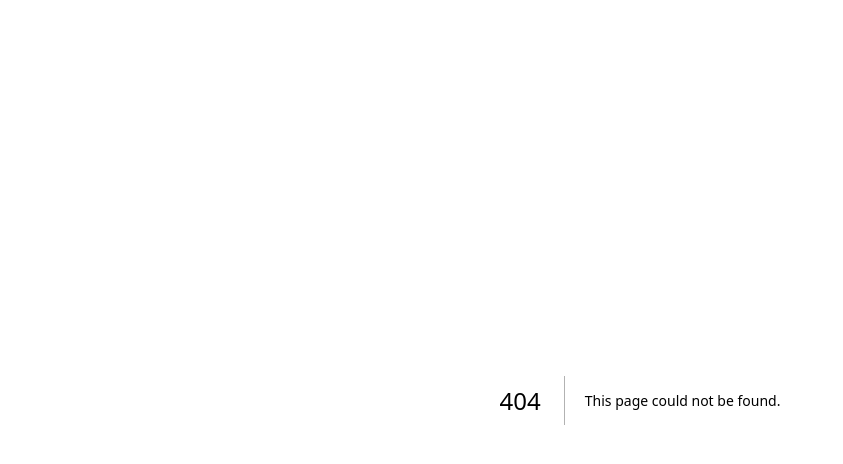
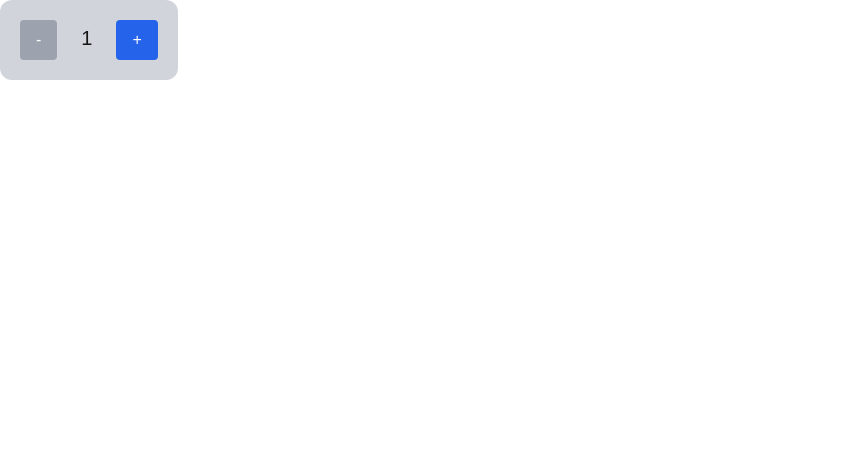
Before and after one commit to zi-michael-liang/cprg306-assignments, a Next.js app: page /week-4 in a window 1280 px wide. Before the commit this address had no page. Shown: the top 464 px of the page, without its empty margins (0-843 px from the left). Built offline with nearby package versions, Linux system fonts and the light colour scheme.

Commit message:
week 4 assignment
completed week 4 assignment. Counter from 1 to 20 with increment and decrement buttons. Buttons disabled if they would bring the value out of range.

```diff
--- a/app/page.js
+++ b/app/page.js
@@ -6,6 +6,7 @@ export default function Home() {
       <h1>CPRG 306: Web Development 2 - Assignments</h1>
       <p><Link href = "../week-2/" className="underline">Week 2 assignment</Link></p>
       <p><Link href = "../week-3/" className="underline">Week 3 assignment</Link></p>
+      <p><Link href = "../week-4/" className="underline">Week 4 assignment</Link></p>
     </main>
   );
 }
--- /dev/null
+++ b/app/week-4/new-item.js
@@ -0,0 +1,40 @@
+"use client"
+
+import { useState } from "react"
+
+export default function NewItem() {
+
+    const [quantity, setQuantity] = useState(1);
+
+    const increment = () => {
+        if (quantity < 20) {
+            setQuantity(quantity + 1);
+        }
+    }
+
+    const decrement = () => {
+        if (quantity > 1) {
+            setQuantity(quantity - 1);
+        }
+    }
+
+    let btnStyles = "bg-blue-600 text-white rounded px-4 py-2 m-2 hover:bg-blue-400 active:bg-yellow-500 disabled:bg-gray-400"
+
+    let incrementDisable = false;
+    let decrementDisable = false;
+
+    if (quantity >= 20) {
+        incrementDisable = true;
+    }
+    if (quantity <= 1) {
+        decrementDisable = true;
+    }
+
+    return (
+        <div className="bg-gray-300 inline-block p-3 rounded-xl">
+            <button onClick={decrement} className={btnStyles} disabled={decrementDisable}>-</button>
+            <label className="mx-4 text-xl">{quantity}</label>
+            <button onClick={increment} className={btnStyles} disabled={incrementDisable}>+</button>
+        </div>
+    );
+}
--- /dev/null
+++ b/app/week-4/page.js
@@ -0,0 +1,10 @@
+import NewItem from "./new-item";
+
+
+export default function Page() {
+    return(
+        <main>
+            <NewItem />
+        </main>
+    );
+}
```
